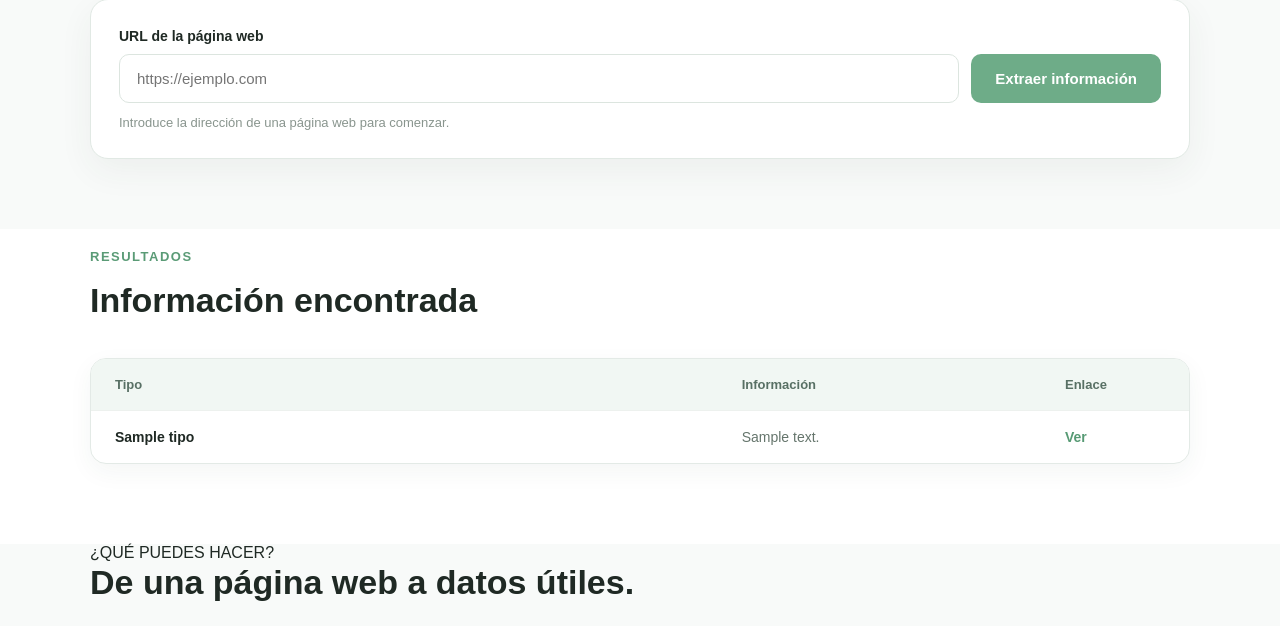
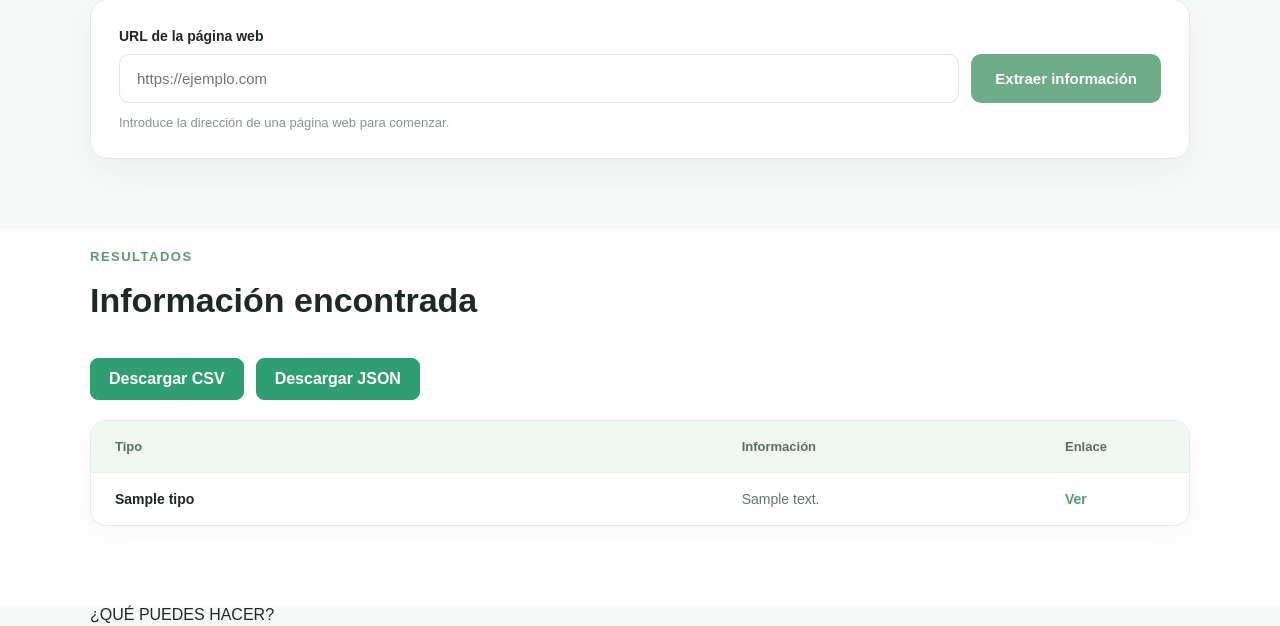
Before and after one commit to agonzalezcoder-code/web-scraper-offers, a Flask app: template templates/index.html in a window 1280 px wide. Shown: the part 517-1143 px from the top of the page. Run offline with Flask 3, Linux system fonts and the light colour scheme; the template is opened without the code that fills it: most values are stand-ins (such as "Sample title", 1, 10 or a date in 2020).

```diff
--- a/static/css/style.css
+++ b/static/css/style.css
@@ -373,3 +373,41 @@ footer {
     }
 
 }
+
+
+/* ==============================
+   BOTONES DE EXPORTACION
+============================== */
+.export-actions {
+    display: flex;
+    flex-wrap: wrap;
+    gap: 12px;
+    margin-bottom: 20px;
+}
+
+.export-actions form {
+    margin: 0;
+}
+
+.export-actions button {
+    padding: 11px 18px;
+    border: 1px solid #2f9e72;
+    border-radius: 8px;
+    background: #2f9e72;
+    color: #ffffff;
+    font: inherit;
+    font-weight: 600;
+    cursor: pointer;
+    transition: background 0.2s ease,
+                transform 0.2s ease;
+}
+
+.export-actions button:hover {
+    background: #25845e;
+    transform: translateY(-1px);
+}
+
+.export-actions button:focus-visible {
+    outline: 3px solid #a7e4c8;
+    outline-offset: 3px;
+}
```
Also changed, not shown: scraper/parse_generic.py (+7 -2 lines), templates/index.html (+44 -35 lines).
